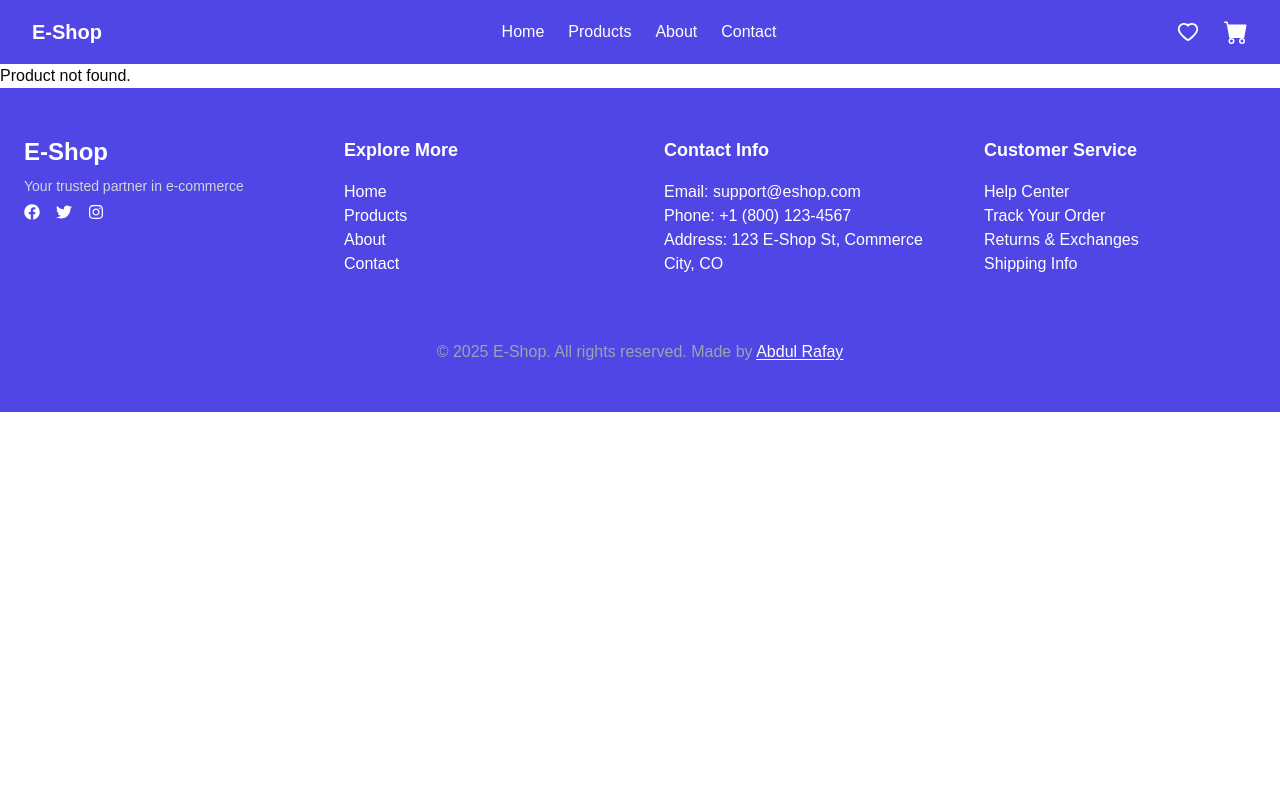
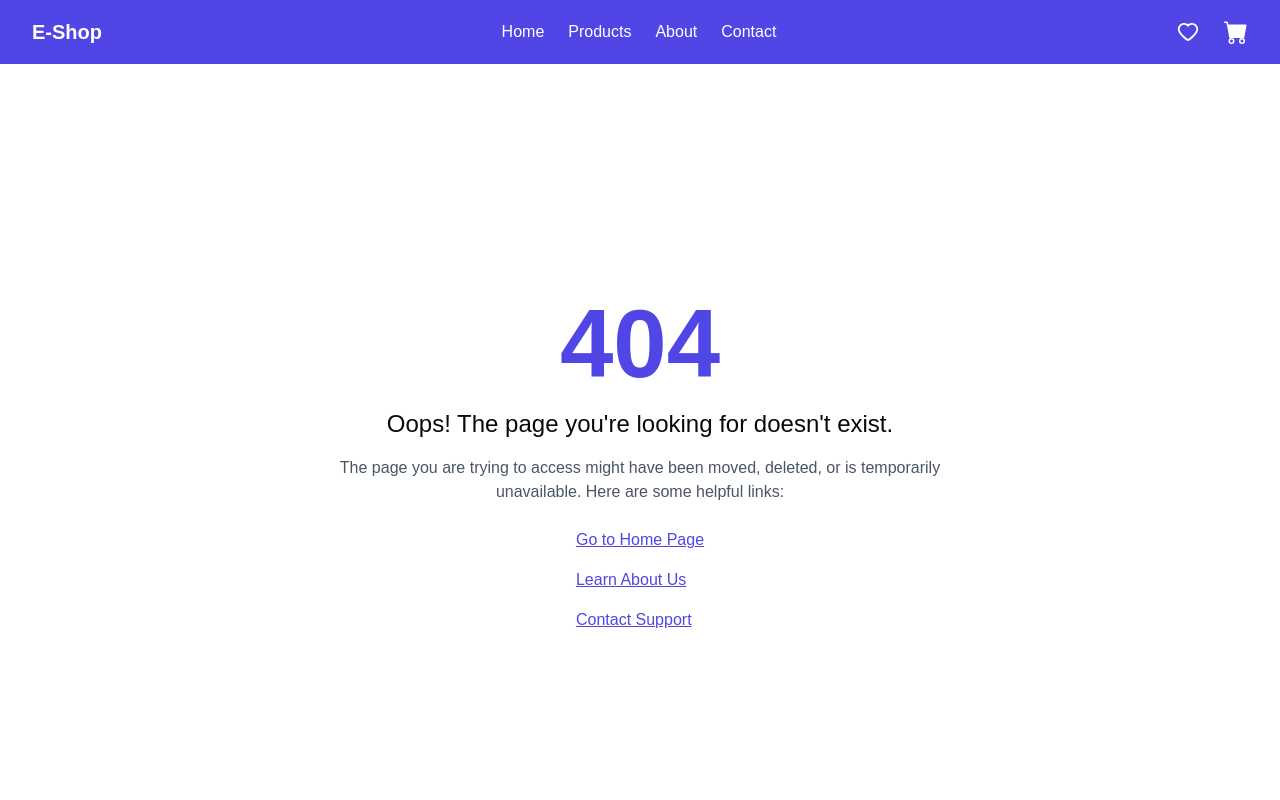
Before and after one commit to Future-Rafay/nextjs-milestone-3-basic-ecommerce-site, a Next.js app: page /product/1 in a window 1280 px wide. Shown: the top 800 px of the page. Built offline with nearby package versions, Linux system fonts and the light colour scheme; no server answers.

Commit message:
edited not found page

```diff
--- a/src/app/not-found.tsx
+++ b/src/app/not-found.tsx
@@ -1,4 +1,4 @@
-"use client"
+"use client";
 
 import Link from "next/link";
 import { motion } from "framer-motion";
@@ -6,25 +6,27 @@ import { motion } from "framer-motion";
 const NotFound = () => {
   return (
     <div className="h-screen flex flex-col justify-center items-center bg-light-gray text-dark-slate p-6">
-      {/* Animated 404 Header */}
+      {/* Animated 404 Header with bounce effect */}
       <motion.h1
-        initial={{ opacity: 0, scale: 0.8 }}
-        animate={{ opacity: 1, scale: 1 }}
-        transition={{ duration: 0.5 }}
+        initial={{ opacity: 0, y: -50 }}
+        animate={{ opacity: 1, y: 0 }}
+        transition={{ type: "spring", stiffness: 100, damping: 20 }}
         className="text-8xl font-bold text-indigo-600"
       >
         404
       </motion.h1>
+
+      {/* Animated Subtitle with fade-in effect */}
       <motion.h2
-        initial={{ opacity: 0, y: 20 }}
-        animate={{ opacity: 1, y: 0 }}
+        initial={{ opacity: 0 }}
+        animate={{ opacity: 1 }}
         transition={{ delay: 0.3, duration: 0.5 }}
         className="text-2xl mt-4"
       >
         Oops! The page you're looking for doesn't exist.
       </motion.h2>
 
-      {/* Suggested Links */}
+      {/* Suggested Links with staggered animations */}
       <motion.p
         initial={{ opacity: 0, y: 20 }}
         animate={{ opacity: 1, y: 0 }}
@@ -35,47 +37,38 @@ const NotFound = () => {
       </motion.p>
 
       <ul className="mt-6 space-y-4">
-        <li>
-          <Link href="/" passHref>
-            <motion.a
+        <motion.li
+          initial={{ opacity: 0, scale: 0.8 }}
+          animate={{ opacity: 1, scale: 1 }}
+          transition={{ delay: 0.7, duration: 0.6 }}
           whileHover={{ scale: 1.05 }}
-              className="text-indigo-600 underline"
         >
+          <Link href="/" className="text-indigo-600 underline">
             Go to Home Page
-            </motion.a>
           </Link>
-        </li>
-        <li>
-          <Link href="/about" passHref>
-            <motion.a
+        </motion.li>
+        <motion.li
+          initial={{ opacity: 0, scale: 0.8 }}
+          animate={{ opacity: 1, scale: 1 }}
+          transition={{ delay: 0.9, duration: 0.6 }}
           whileHover={{ scale: 1.05 }}
-              className="text-indigo-600 underline"
         >
+          <Link href="/about" className="text-indigo-600 underline">
             Learn About Us
-            </motion.a>
           </Link>
-        </li>
-        <li>
-          <Link href="/contact" passHref>
-            <motion.a
+        </motion.li>
+        <motion.li
+          initial={{ opacity: 0, scale: 0.8 }}
+          animate={{ opacity: 1, scale: 1 }}
+          transition={{ delay: 1.1, duration: 0.6 }}
           whileHover={{ scale: 1.05 }}
-              className="text-indigo-600 underline"
         >
+          <Link href="/contact" className="text-indigo-600 underline">
             Contact Support
-            </motion.a>
           </Link>
-        </li>
+        </motion.li>
       </ul>
 
-      {/* Image or Illustration */}
-      <motion.img
-        src="https://via.placeholder.com/500x300?text=404+Illustration"
-        alt="404 Illustration"
-        className="mt-8 rounded-lg shadow-lg"
-        initial={{ opacity: 0 }}
-        animate={{ opacity: 1 }}
-        transition={{ delay: 0.7, duration: 0.5 }}
-      />
     </div>
   );
 };
--- a/src/app/product/[id]/page.tsx
+++ b/src/app/product/[id]/page.tsx
@@ -1,6 +1,4 @@
-
-// app/product/[id]/page.tsx
-
+import NotFound from '@/app/not-found';
 import { SingleProduct, Products } from '@/lib/ApiData';  // Adjust import based on your structure
 
 // Server-side data fetching for the product details
@@ -12,7 +10,7 @@ const ProductDetailPage = async ({ params }: { params: { id: string } }) => {
   try {
     product = await SingleProduct(Number(id));  // Fetch the product details
   } catch (error) {
-    alert('Error fetching product details');
+    return <div><NotFound /></div>
   }
 
   if (!product) {
```
Lines whose indentation alone changed are shown as unchanged.
